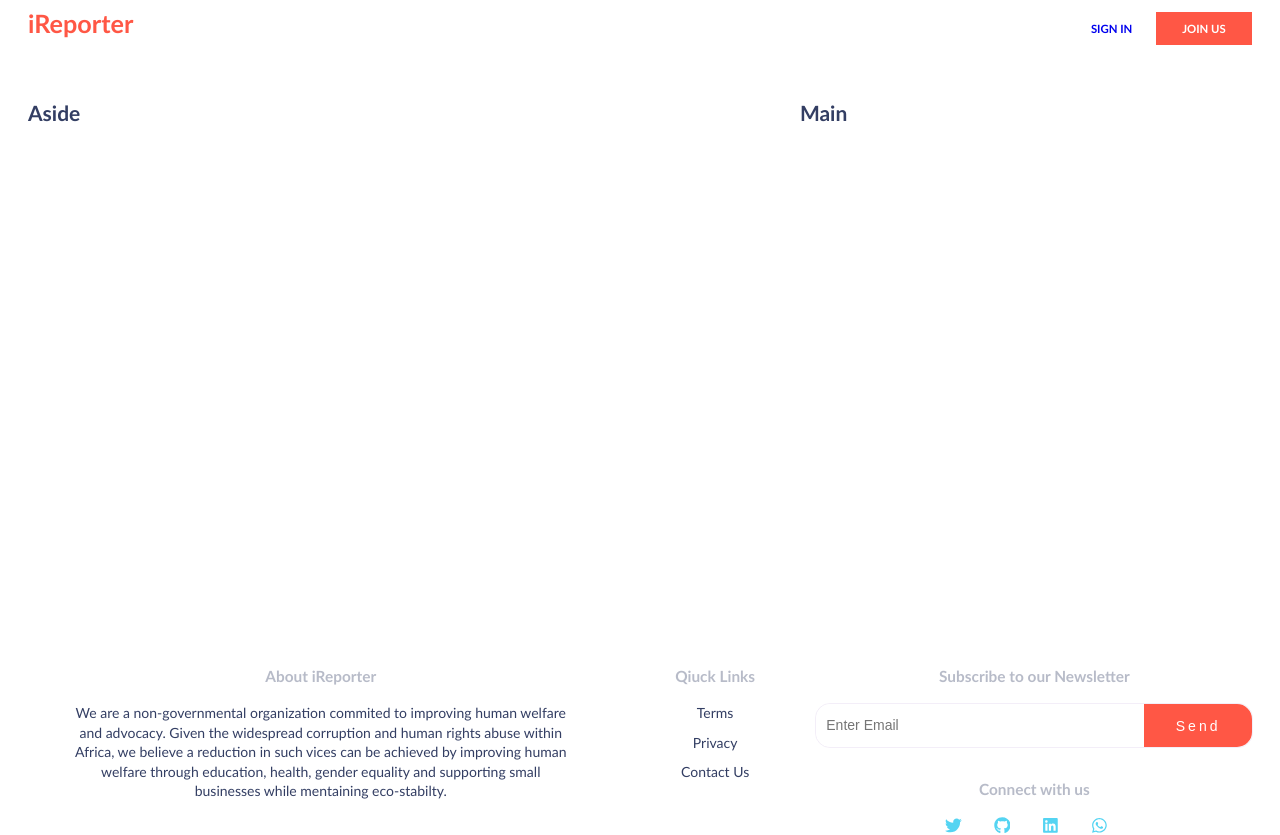
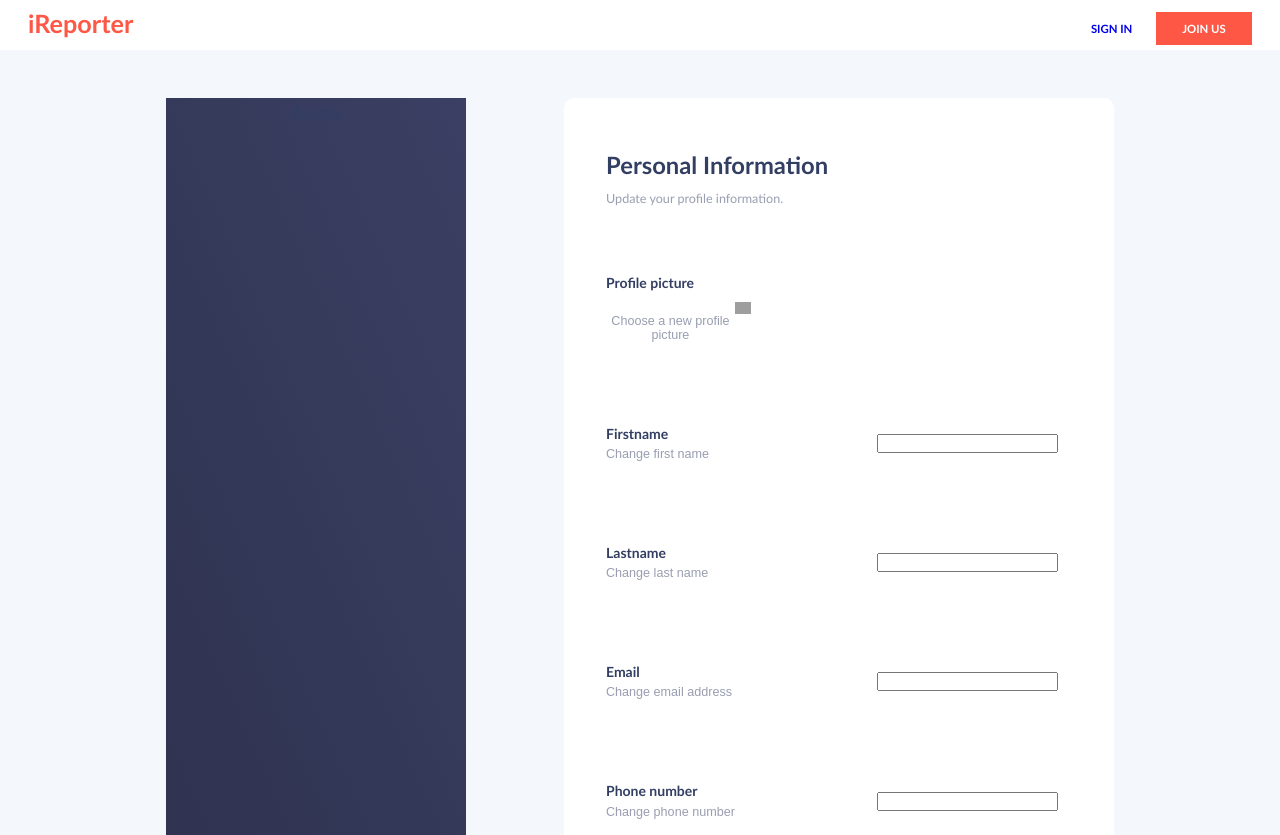
Before and after one commit to AbuchiKings/ireporter-react, a React (Create React App) app: page /profile in a window 1280 px wide. Shown: the top 835 px of the page. Built offline with nearby package versions, Linux system fonts and the light colour scheme; no server answers; grey boxes are pictures that could not be loaded.

Commit message:
Added label detail

```diff
--- a/src/App.css
+++ b/src/App.css
@@ -1221,11 +1221,11 @@ div.form-section>h1 {
 
 /*AuthPage Login**/
 
-form {
-  position: relative;
-}
-
-label {
+div.form-section form {
+  position: relative;
+}
+
+div.form-section form label {
   display: block;
   position: relative;
   top: -27px;
@@ -1314,26 +1314,80 @@ main.profile-main {
 div.div-middle {
   position: relative;
   width: 100%;
+  display: flex;
+  justify-content: center;
   background: transparent;
-  padding: 7rem 2rem 4rem 2rem;
+  padding: 7rem 1rem 4rem 1rem;
+}
+
+div.div-middle>div+div{
+  margin-left: 7rem;
 }
 
 div.div-middle>div.aside-nav {
-  position: absolute;
-  top: 7rem;
-  background: transparent;
+  flex: 0 1 300px;
+  background-image: linear-gradient(246deg, #3b3f63, #2f3350);
+  min-height: 400px;
 }
 
 div.div-middle>div.main-content {
   background: var(--mainWhite);
-  width: 70%;
+  flex: 1 1 300px;;
   min-height: 400px;
-  margin-left: auto;
+  max-width: 550px;
+  /* margin-left: auto; */
+  padding: 4rem 4rem 3rem 3rem;
+  text-align: left;
   border-radius: 10px;
   -webkit-border-radius: 10px;
   -moz-border-radius: 10px;
   -ms-border-radius: 10px;
   -o-border-radius: 10px;
+}
+
+div.div-middle>div.main-content .profile-header-div h1 {
+  font-size: 1.7em;
+}
+
+div.main-content>div.profile-details-div {
+  display: flex;
+  flex-direction: column;
+  justify-content: space-between;
+  align-items: center;
+  margin-top: 4rem;
+}
+
+
+div.main-content>div.profile-details-div>div {
+  display: flex;
+  flex-direction: row;
+  justify-content: space-between;
+  align-items: center;
+  margin: 10px;
+  width: 100%;
+}
+
+div.main-content>div.profile-details-div>div+div {
+  margin-top: 5rem;
+}
+
+div.profile-details-div>div label {
+  display: block;
+  font-size: 1em;
+  font-weight: bold;
+}
+div.main-content .extra{
+  color: var(--darkGray);
+  font-size: 0.9rem;
+}
+div.main-content>div.profile-details-div .label-button{
+  background: transparent;
+  border: none;
+
+}
+
+div.main-content>div.profile-details-div .dp-div img {
+  width: 5%;
 }
 
 /****** End of Dashboard*******/
--- a/src/pages/Profile.js
+++ b/src/pages/Profile.js
@@ -1,14 +1,78 @@
-import React from 'react'
+import React from 'react';
+import protestImg from '../images/sa.jpg'
+
 
 export default function Profile() {
     return (
-        <main className="dashboard-main">
+        <main className="profile-main">
             <div className="div-middle">
                 <div className="aside-nav">
                     <h2>Aside</h2>
                 </div>
                 <div className="main-content" >
-                    <h2>Main</h2>
+                    <div className="profile-header-div">
+                        <h1>Personal Information</h1>
+                        <p className="extra">Update your profile information.</p>
+                    </div>
+
+                    <div className="profile-details-div">
+                        <div>
+                            <div className="details-label">
+                                <h6>Profile picture</h6>
+                                <button className="extra label-button"> Choose a new profile picture</button>
+                            </div>
+
+                            <div className="details dp-div">
+                                <img src={protestImg} alt="" />
+                            </div>
+                        </div>
+                        <div>
+                            <div className="details-label">
+                                <label htmlFor="firstname">Firstname</label>
+                                <button className="extra label-button">Change first name</button>
+
+                            </div>
+
+                            <div className="details">
+                                <input type="text" name="firstname" id="" />
+                            </div>
+                        </div>
+                        <div>
+                            <div className="details-label">
+                                <label htmlFor="lastname">Lastname</label>
+                                <button className="extra label-button">Change last name</button>
+
+                            </div>
+
+                            <div className="details">
+                                <input type="text" name="lastname" id="" />
+                            </div>
+                        </div>
+                        <div>
+                            <div className="details-label">
+                                <label htmlFor="email">Email</label>
+                                <button className="extra label-button">Change email address</button>
+
+                            </div>
+
+                            <div className="details">
+                                <input type="email"
+                                    aria-label="email" name="email" id="email"
+                                />
+                            </div>
+                        </div>
+                        <div>
+                            <div className="details-label">
+                                <label htmlFor="phone-number">Phone number</label>
+                                <button className="extra label-button"> Change phone number</button>
+                            </div>
+
+                            <div className="details">
+                                <input type="text" aria-label="phone-number" name="phone_number" id="phone-number" />
+                            </div>
+                        </div>
+                    </div>
+
                 </div>
             </div>
         </main>
```
